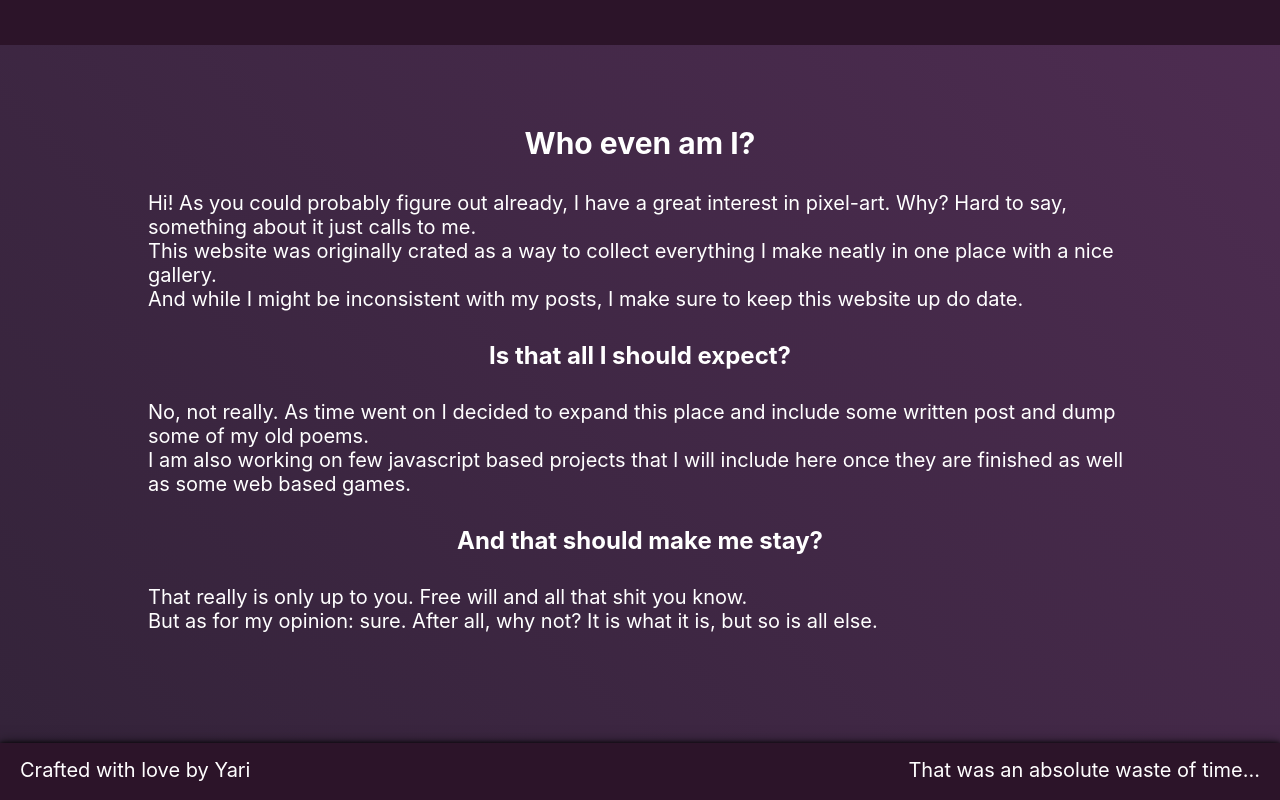
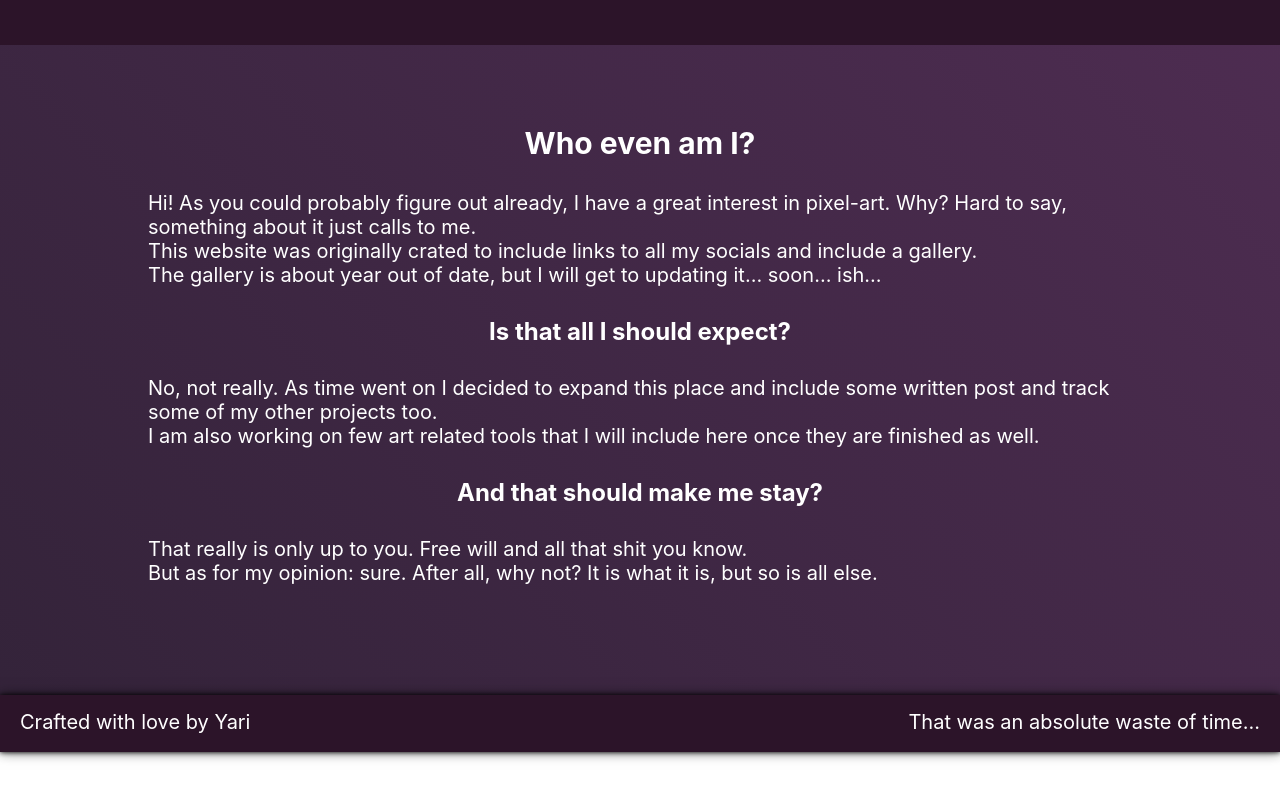
Before and after one commit to Yari-Pixels/Yari-Pixels.github.io, a plain HTML site: page index.html in a window 1280 px wide. Shown: the part 677-1477 px from the top of the page. After the commit the page ends 1429 px from the top, so only its background shows below. Drawn offline with Linux system fonts and the light colour scheme.

Commit message:
updates text on main page

```diff
--- a/index.html
+++ b/index.html
@@ -74,11 +74,11 @@
         <section class = "column center container text-left">
             <h2>Who even am I?</h2>
             <p class="full-width">Hi! As you could probably figure out already, I have a great interest in pixel-art. Why? Hard to say, something about it just calls to me.</p>
-            <p class="full-width">This website was originally crated as a way to collect everything I make neatly in one place with a nice gallery.</p>
-            <p class="full-width">And while I might be inconsistent with my posts, I make sure to keep this website up do date.</p>
+            <p class="full-width">This website was originally crated to include links to all my socials and include a gallery.</p>
+            <p class="full-width">The gallery is about year out of date, but I will get to updating it... soon... ish...</p>
             <h3>Is that all I should expect?</h3>
-            <p class="full-width">No, not really. As time went on I decided to expand this place and include some written post and dump some of my old poems.</p>
-            <p class="full-width">I am also working on few javascript based projects that I will include here once they are finished as well as some web based games.</p>
+            <p class="full-width">No, not really. As time went on I decided to expand this place and include some written post and track some of my other projects too.</p>
+            <p class="full-width">I am also working on few art related tools that I will include here once they are finished as well.</p>
             <h3>And that should make me stay?</h3>
             <p class="full-width">That really is only up to you. Free will and all that shit you know.</p>
             <p class="full-width">But as for my opinion: sure. After all, why not? It is what it is, but so is all else.</p>
```
